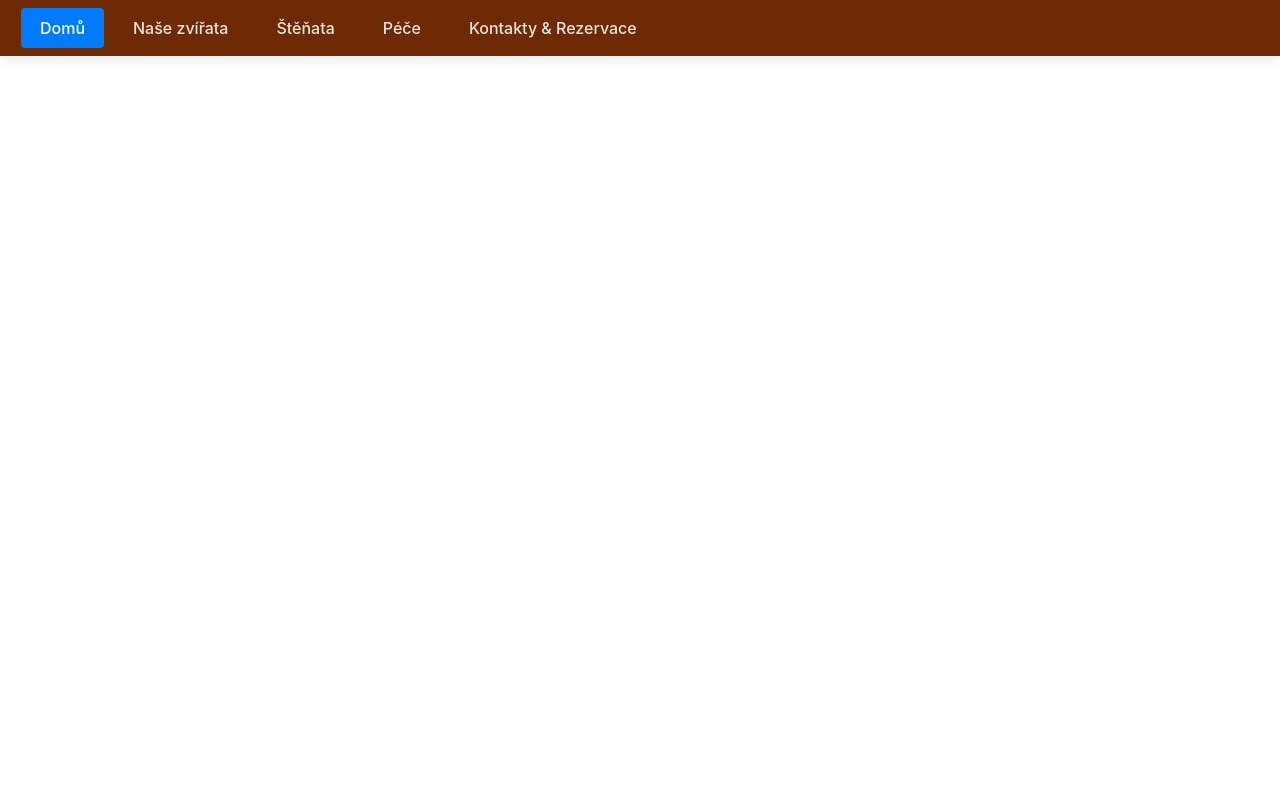
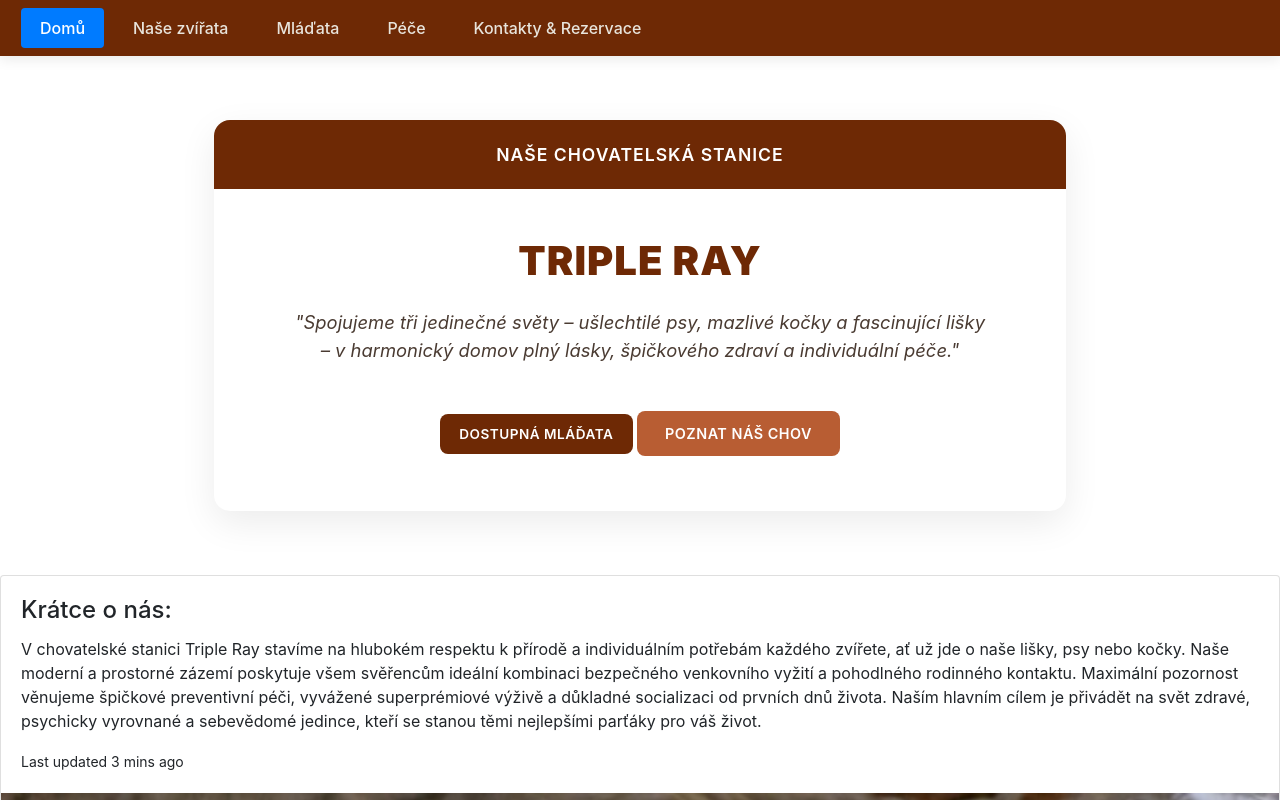
Before and after one commit to ennieak/chovatelska-stanice, a plain HTML site: page index.html in a window 1280 px wide. Shown: the top 800 px of the page. Drawn offline with nearby package versions, Linux system fonts and the light colour scheme.

Commit message:
domu(index.html) a dalsi fotky, cas 19:15

```diff
--- a/css/style.css
+++ b/css/style.css
@@ -40,6 +40,88 @@ body {
 .navbar .nav-link.active {
   background-color: var(--secondary-color);
   color: #ffffff;
+}
+
+.hero {
+  max-width: 900px;
+  margin: 4rem auto;
+  padding: 0 1.5rem;
+}
+
+.hero .card {
+  background-color: var(--card-bg);
+  border: none;
+  border-radius: 1rem;
+  overflow: hidden;
+  box-shadow: 0 12px 36px rgba(0, 0, 0, 0.08);
+}
+
+.hero .card-header {
+  background-color: var(--primary-color);
+  color: #ffffff;
+  padding: 1.5rem;
+  border-bottom: none;
+}
+
+.hero .card-header h4 {
+  margin: 0;
+  font-size: 1.1rem;
+  letter-spacing: 1px;
+  font-weight: 600;
+}
+
+.hero .card-body {
+  padding: 3rem 2.5rem;
+}
+
+.hero .card-title {
+  color: var(--primary-color);
+  font-size: 2.5rem;
+  font-weight: 800;
+  margin-bottom: 1.5rem;
+  letter-spacing: 1px;
+}
+
+.hero .card-text {
+  font-size: 1.15rem;
+  color: var(--text-main);
+  font-style: italic;
+  max-width: 700px;
+  margin: 0 auto 2.5rem auto;
+}
+
+.hero .btn-solid {
+  display: inline-block;
+  color: #ffffff;
+  padding: 0.75rem 1.75rem;
+  border-radius: 0.5rem;
+  font-size: 0.9rem;
+  font-weight: 600;
+  letter-spacing: 0.5px;
+  cursor: pointer;
+  transition: all 0.2s ease;
+  margin: 0.4rem;
+}
+
+.hero .btn-solid:hover {
+  transform: translateY(-2px);
+  box-shadow: 0 4px 12px rgba(0, 0, 0, 0.15);
+}
+
+.hero .btn-solid.theme-primary {
+  background-color: var(--primary-color);
+}
+
+.hero .btn-solid.theme-primary:hover {
+  background-color: #b1450b;
+}
+
+.hero .btn-solid.theme-secondary {
+  background-color: var(--secondary-color);
+}
+
+.hero .btn-solid.theme-secondary:hover {
+  background-color: #f09469;
 }
 
 .uvod,
--- a/index.html
+++ b/index.html
@@ -18,7 +18,7 @@
     <a class="nav-link" href="zvirata.html">Naše zvířata</a>
   </li>
   <li class="nav-item">
-    <a class="nav-link" href="stenata.html">Štěňata</a>
+    <a class="nav-link" href="mladata.html">Mláďata</a>
   </li>
     <li class="nav-item">
     <a class="nav-link" href="pece.html">Péče</a>
@@ -29,6 +29,74 @@
 </ul>
     </section>
 
+<div class="hero">
+    <div class="card text-center">
+  <div class="card-header">
+    <h4>NAŠE CHOVATELSKÁ STANICE</h4>
+  </div>
+  <div class="card-body">
+    <h4 class="card-title"><b>TRIPLE RAY</b></h4>
+    <p class="card-text">"Spojujeme tři jedinečné světy – ušlechtilé psy, mazlivé kočky a fascinující lišky – v harmonický domov plný lásky, špičkového zdraví a individuální péče."</p>
+    <a href="mladata.html" class="btn-solid theme-primary mx-auto">DOSTUPNÁ MLÁĎATA</a>
+    <a href="zvirata.html" class="btn-solid theme-secondary mx-auto">POZNAT NÁŠ CHOV</a>
+  </div>
+</div>
+</div>
+
+<div class="filosofie">
+ <div class="card">
+  <div class="card-body">
+    <h4 class="card-title">Krátce o nás:</h4>
+    <p class="card-text">V chovatelské stanici Triple Ray stavíme na hlubokém respektu k přírodě a individuálním potřebám každého zvířete, ať už jde o naše lišky, psy nebo kočky. Naše moderní a prostorné zázemí poskytuje všem svěřencům ideální kombinaci bezpečného venkovního vyžití a pohodlného rodinného kontaktu. Maximální pozornost věnujeme špičkové preventivní péči, vyvážené superprémiové výživě a důkladné socializaci od prvních dnů života. Naším hlavním cílem je přivádět na svět zdravé, psychicky vyrovnané a sebevědomé jedince, kteří se stanou těmi nejlepšími parťáky pro váš život.</p>
+    <p class="card-text"><small class="fg-2">Last updated 3 mins ago</small></p>
+  </div>
+  <img src="images/camera-man-red-fox-6853907_640.jpg" class="card-img-bottom" alt="naše liška v lese na lovu">
+</div>
+</div>
+
+<div class="teaser">
+  <h4><b>AKTUÁLNĚ K ODBĚRU & NOVINKY</b></h4>
+  <p class="teaser-perex">Sledujte naše nejnovější vrhy a aktuálně dostupné svěřence. Všichni odcházejí do nových domovů plně socializovaní, veterinárně prověření a s řádnou dokumentací.</p>
+  <div class="row row-cols-1 md:row-cols-3 g-4">
+    <div class="col">
+      <div class="card h-100">
+        <img src="images/vonnaartphotography-puppy-10024798_640.jpg" class="card-img-top" alt="Štěňata německého ovčáka">
+        <div class="card-body d-flex flex-column">
+          <h4 class="card-title"><b>NĚMECKÝ OVČÁK - VRH "A"</b></h4>
+          <p class="card-text"><b>Datum narození: </b>15. 10. 2026</p>
+          <p class="card-text"><b>Odběr: </b>Od prosince 2026</p>
+          <p class="card-text"><b>Stav: </b>Volní 2 pejsci / 1 fenka</p>
+          <a href="mladata.html" class="btn-solid theme-primary mt-auto">DETAIL VRHU</a>
+        </div>
+      </div>
+    </div>
+    <div class="col">
+      <div class="card h-100">
+        <img src="images/uschi2807-british-shorthair-7880879_640.jpg" class="card-img-top" alt="Koťata z naší stanice">
+        <div class="card-body d-flex flex-column">
+          <h4 class="card-title"><b>KOČKA DOMÁCÍ - VRH "C"</b></h4>
+          <p class="card-text"><b>Datum narození: </b>2. 9. 2026</p>
+          <p class="card-text"><b>Odběr: </b>Ihned k odběru</p>
+          <p class="card-text"><b>Stav: </b>Poslední volný kocourek</p>
+          <a href="mladata.html" class="btn-solid theme-primary mt-auto">DETAIL KOŤETE</a>
+        </div>
+      </div>
+    </div>
+    <div class="col">
+      <div class="card h-100">
+        <img src="images/corinnast-fox-423589_640.jpg" class="card-img-top" alt="Chovná liška">
+        <div class="card-body d-flex flex-column">
+          <h4 class="card-title"><b>LIŠKA OBECNÁ - ODCHOV</b></h4>
+          <p class="card-text"><b>Termín: </b>Jarní odchov 2027</p>
+          <p class="card-text"><b>Podmínky: </b>Pouze pro schválené zájemce</p>
+          <p class="card-text"><b>Stav: </b>Předběžné rezervace</p>
+          <a href="kontakty.html" class="btn-solid theme-primary mt-auto">VÍCE INFORMACÍ</a>
+        </div>
+      </div>
+    </div>
+
+  </div>
+</div>
 
         <script type="module" src="https://cdn.jsdelivr.net/npm/bootstrap@6.0.0-alpha.1/dist/js/bootstrap.bundle.min.js" integrity="sha384-1a/pXj49ZQ1aHEmrJ+gMw1otqoVsYwlEnlD8mIfY2TV03r20Y0CN7uqx1tQogjPL" crossorigin="anonymous"></script>
 </body>
```
Also changed, not shown: mladata.html (renamed from stenata.html, +1 -1 lines), pece.html (+1 -1 lines), zvirata.html (+1 -1 lines), images/camera-man-red-fox-6853907_640.jpg (added), images/corinnast-fox-423589_640.jpg (added), images/uschi2807-british-shorthair-7880879_640.jpg (added), images/vonnaartphotography-puppy-10024798_640.jpg (added).
